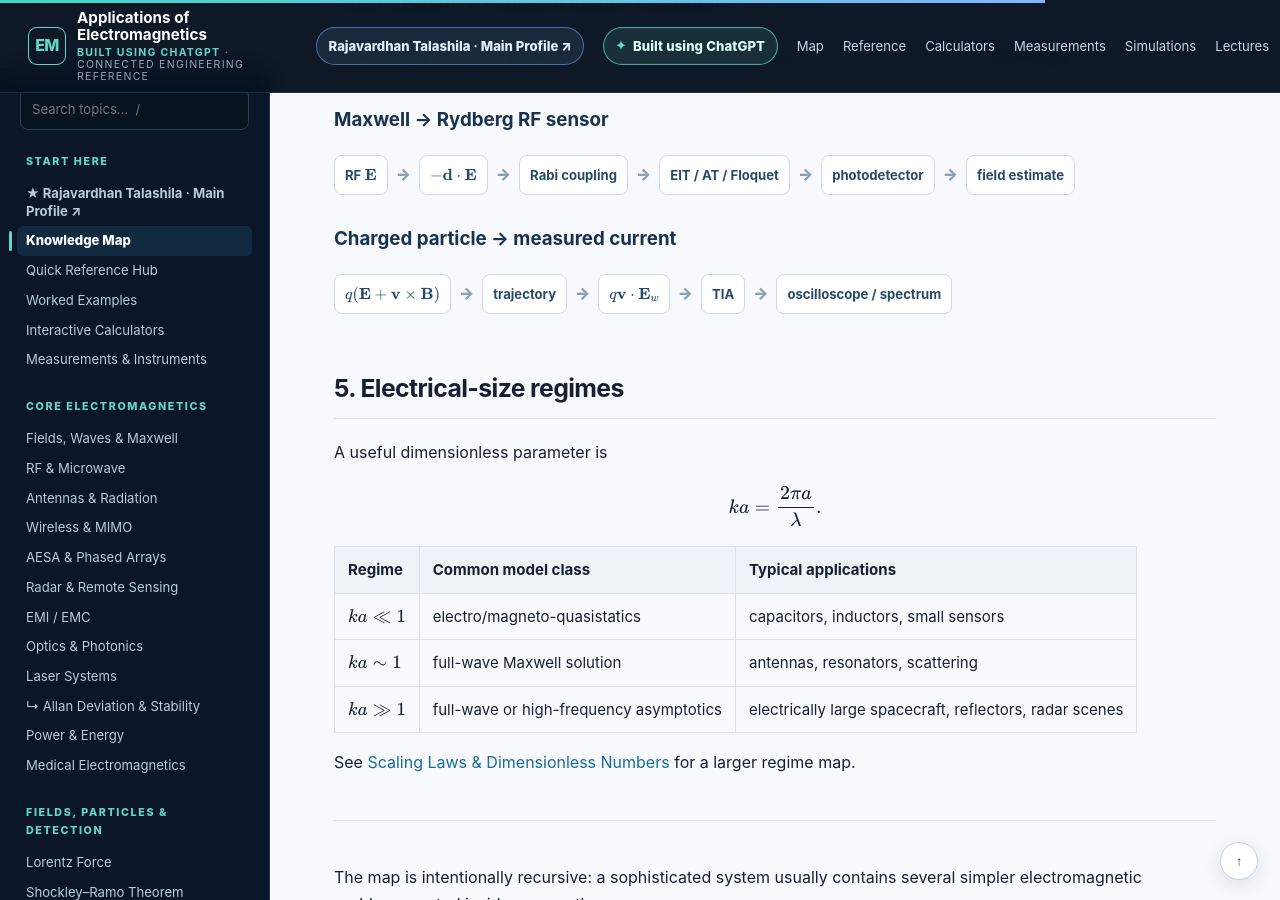
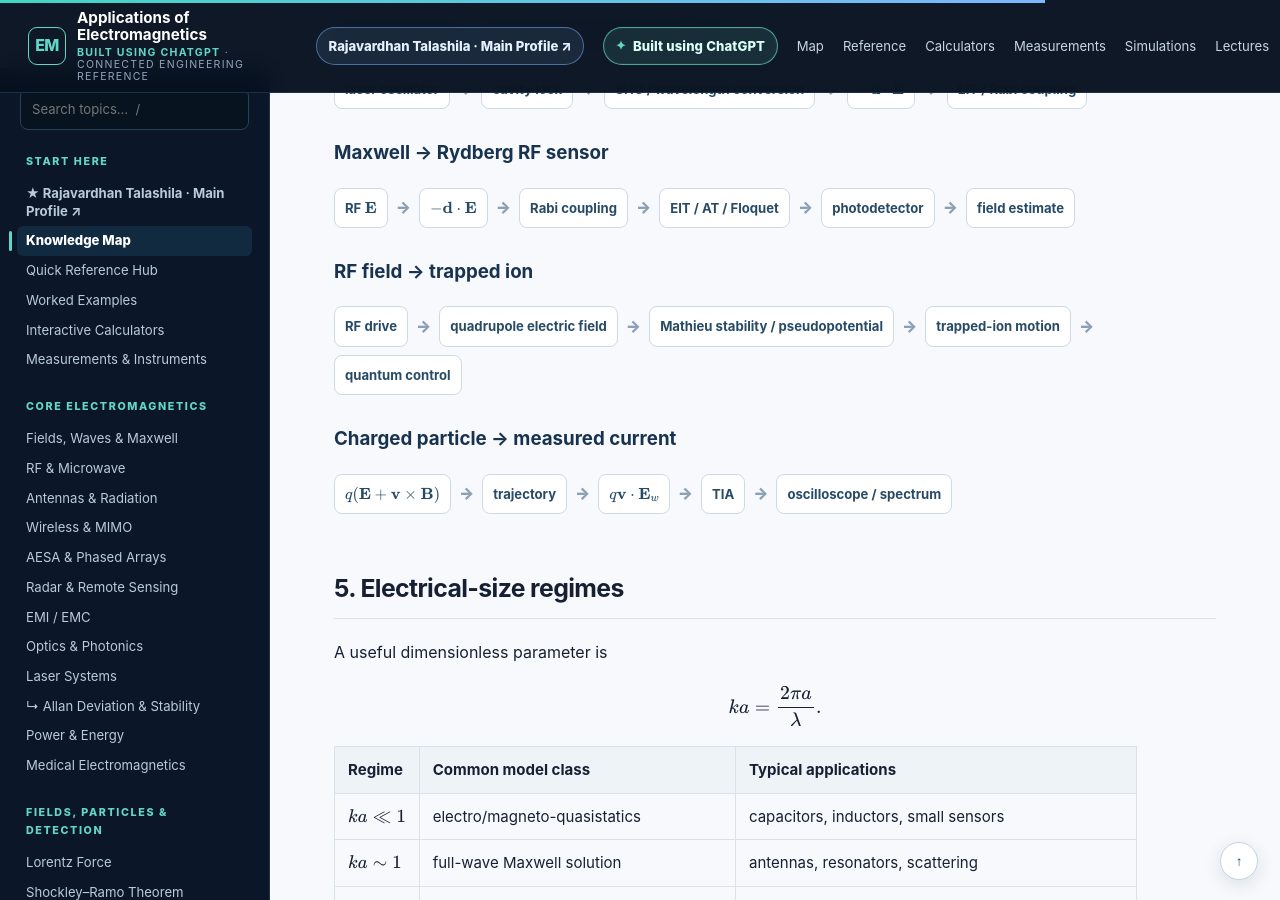
Before and after one commit to RajavardhanT/Electromagnetics_Applications, a Jekyll site: the page built from knowledge-map/index.md, in a window 1280 px wide and 900 px high, scrolled down 2414 px. Built offline with Jekyll 4.4.1, drawn with Linux system fonts in a browser that asks for light colours.

Commit message:
Connect Paul traps in knowledge map

```diff
--- a/knowledge-map/index.md
+++ b/knowledge-map/index.md
@@ -27,7 +27,7 @@
 <div class="knowledge-map">
 <div class="map-column"><h3>Guided energy</h3><a href="../rf-microwave/">Transmission lines</a><a href="../rf-microwave/">Waveguides</a><a href="../rf-microwave/">Resonators & filters</a><a href="../emc/">Interconnects & EMC</a></div>
 <div class="map-column"><h3>Radiated energy</h3><a href="../antennas/">Antennas</a><a href="../aesa/">Phased arrays</a><a href="../wireless/">Wireless links & MIMO</a><a href="../radar/">Radar</a></div>
-<div class="map-column"><h3>Forces & induction</h3><a href="../power-energy/">Transformers</a><a href="../power-energy/">Motors & generators</a><a href="../subatomic-particles/">Accelerators</a><a href="../shockley-ramo/">Detector signals</a></div>
+<div class="map-column"><h3>Forces & induction</h3><a href="../power-energy/">Transformers</a><a href="../power-energy/">Motors & generators</a><a href="../subatomic-particles/">Accelerators</a><a href="../paul-traps/">Paul traps</a><a href="../shockley-ramo/">Detector signals</a></div>
 <div class="map-column"><h3>High-frequency EM</h3><a href="../optics-photonics/">Optics & photonics</a><a href="../laser-systems/">Laser systems</a><a href="../medical/">MRI & biomedical EM</a><a href="../computational-em/">Spacecraft systems</a></div>
 </div>
 
@@ -61,6 +61,9 @@
 ### Maxwell → Rydberg RF sensor
 <div class="pathway"><span class="node">RF $\mathbf E$</span><span class="arrow">→</span><span class="node">$-\mathbf d\cdot\mathbf E$</span><span class="arrow">→</span><span class="node">Rabi coupling</span><span class="arrow">→</span><a href="../rydberg-semiclassical-effects/">EIT / AT / Floquet</a><span class="arrow">→</span><span class="node">photodetector</span><span class="arrow">→</span><span class="node">field estimate</span></div>
 
+### RF field → trapped ion
+<div class="pathway"><a href="../rf-microwave/">RF drive</a><span class="arrow">→</span><span class="node">quadrupole electric field</span><span class="arrow">→</span><a href="../paul-traps/">Mathieu stability / pseudopotential</a><span class="arrow">→</span><span class="node">trapped-ion motion</span><span class="arrow">→</span><a href="../quantum/">quantum control</a></div>
+
 ### Charged particle → measured current
 <div class="pathway"><a href="../lorentz-force/">$q(\mathbf E+\mathbf v\times\mathbf B)$</a><span class="arrow">→</span><span class="node">trajectory</span><span class="arrow">→</span><a href="../shockley-ramo/">$q\mathbf v\cdot\mathbf E_w$</a><span class="arrow">→</span><span class="node">TIA</span><span class="arrow">→</span><a href="../measurements/">oscilloscope / spectrum</a></div>
 
```
